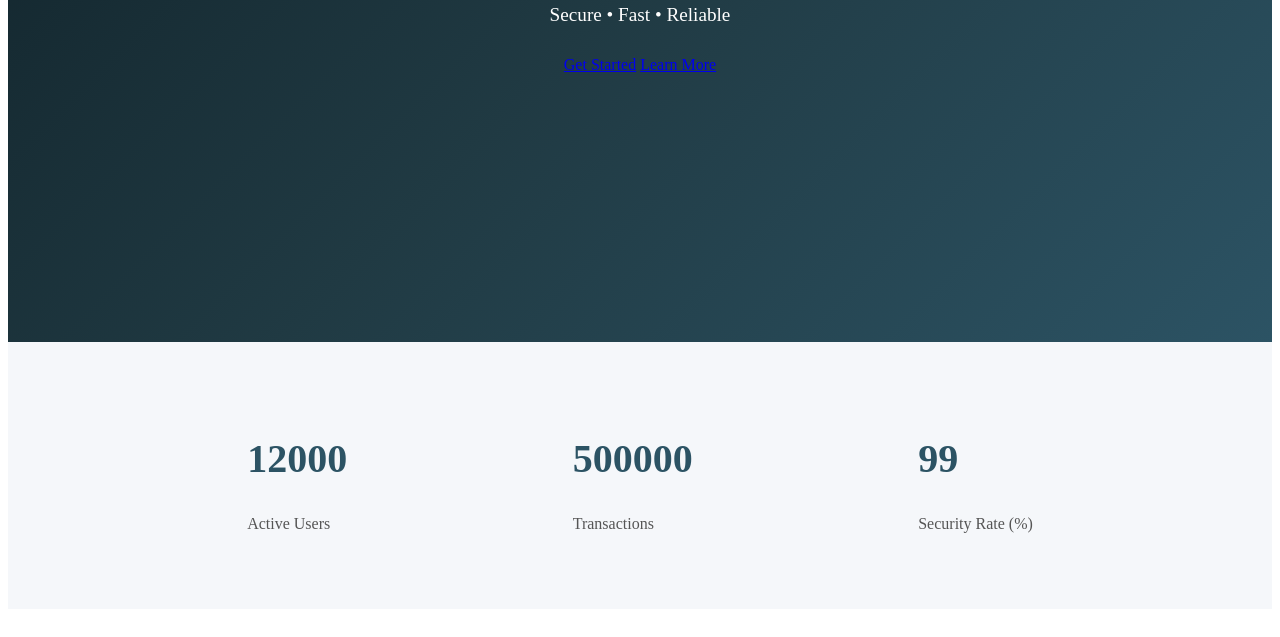
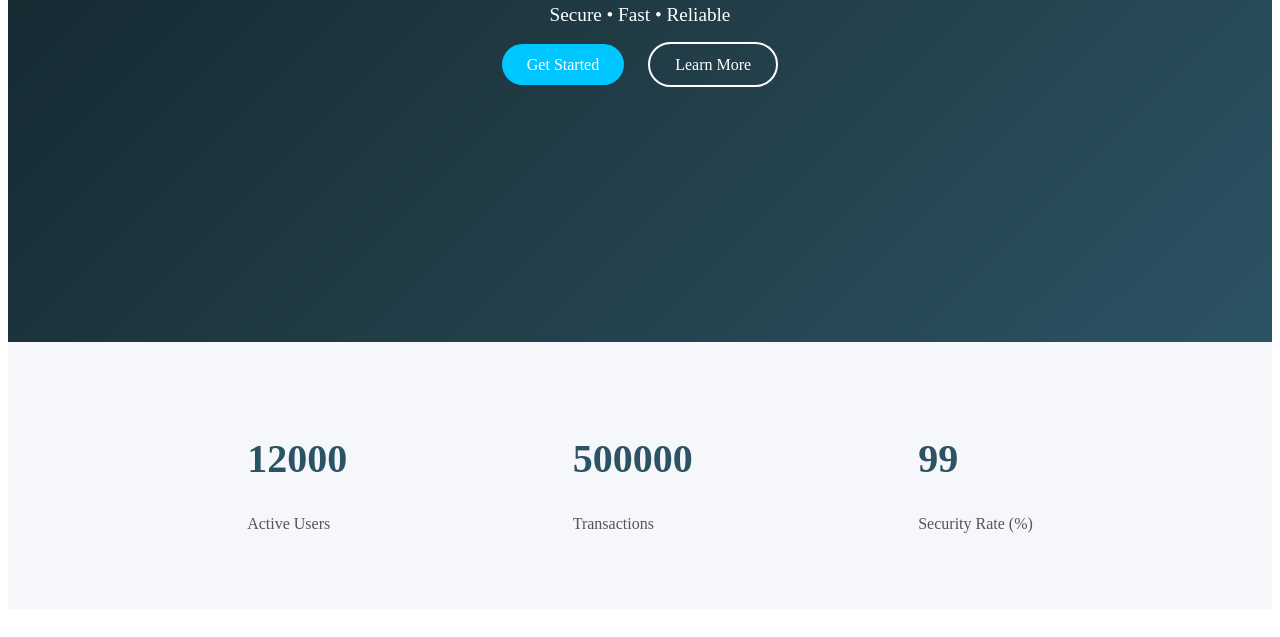
Before and after one commit to COZYkrish/online-banking-system, a plain HTML site: page frontend/index.html in a window 1280 px wide. Shown: the part 463-1100 px from the top of the page. Drawn offline with Linux system fonts and the light colour scheme.

Commit message:
ui: enhance CTA button animations

```diff
--- a/css/main.css
+++ b/css/main.css
@@ -83,3 +83,24 @@
   opacity: 1;
   transform: translateY(0);
 }
+.btn {
+  padding: 12px 25px;
+  border-radius: 30px;
+  text-decoration: none;
+  margin: 0 10px;
+  transition: 0.3s;
+}
+
+.primary {
+  background: #00c6ff;
+  color: #fff;
+}
+
+.primary:hover {
+  box-shadow: 0 0 20px #00c6ff;
+}
+
+.secondary {
+  border: 2px solid #fff;
+  color: #fff;
+}
--- a/js/main.js
+++ b/js/main.js
@@ -26,7 +26,6 @@ window.addEventListener("scroll", () => {
     started = true;
   }
 });
-// SCROLL REVEAL
 const reveals = document.querySelectorAll(".reveal");
 
 const revealOnScroll = () => {
```
